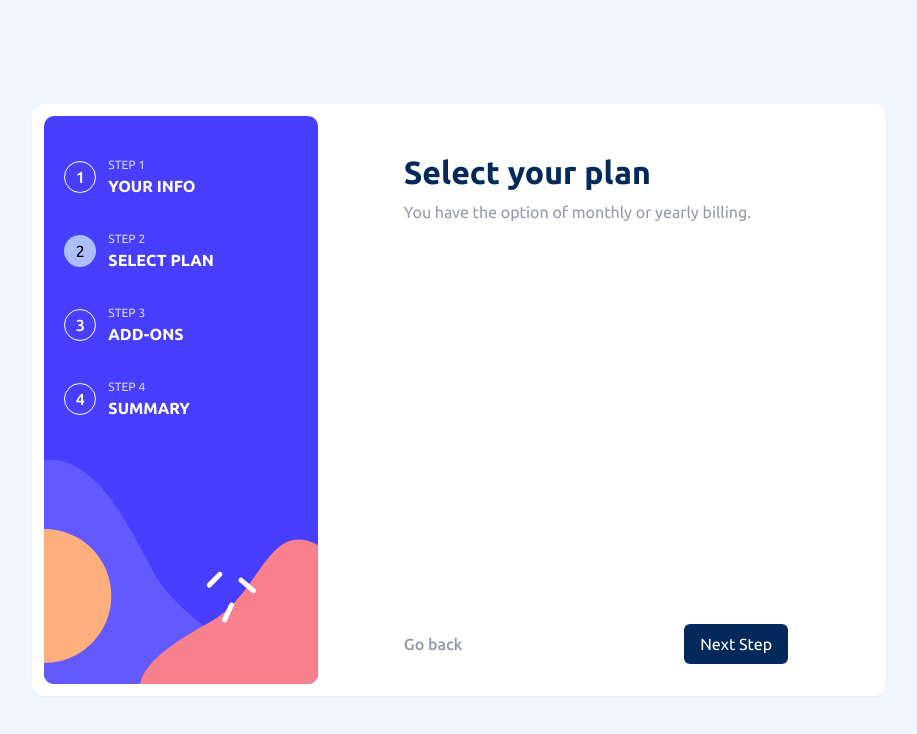
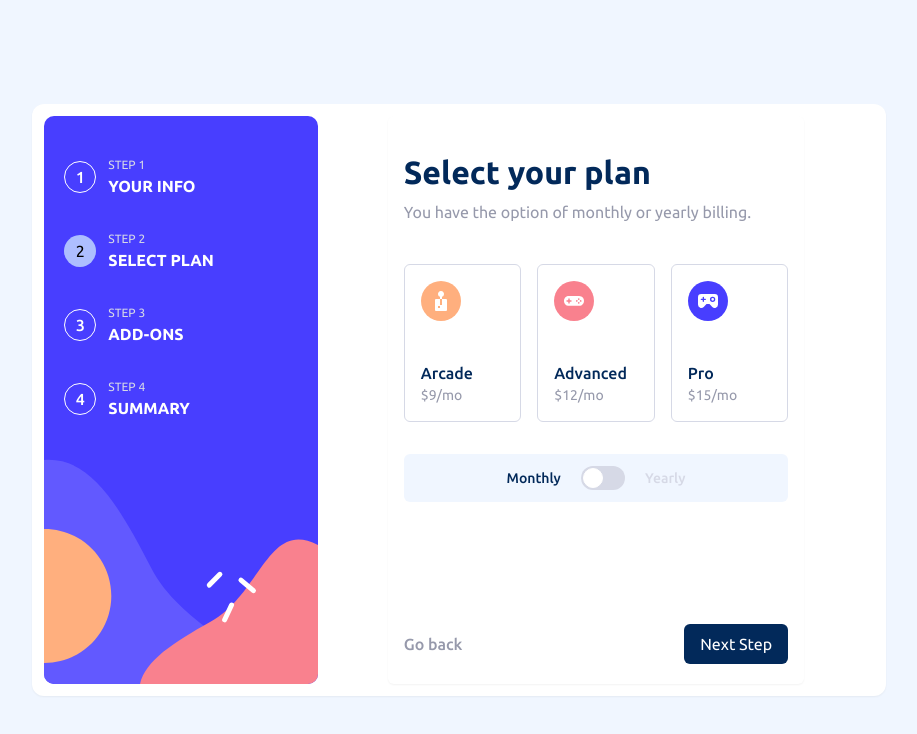
Before and after one commit to yukiao/Multi-Step-Form, a React (Vite) app: page / in a window 1280 px wide. Shown: the top 734 px of the page, without its empty margins (181-1098 px from the left). Built offline with nearby package versions, Linux system fonts and the light colour scheme.

Commit message:
feat: add select plan step

```diff
--- a/src/App.tsx
+++ b/src/App.tsx
@@ -4,6 +4,7 @@ import Form from "./components/Form";
 import Navigation from "./components/Navigation";
 import { steps } from "./utils/steps";
 import ActionButtons from "./components/ActionButton";
+import Plan from "./components/Plan";
 
 function App() {
   const [activeStep, setActiveStep] = useState<number>(2);
@@ -18,7 +19,7 @@ function App() {
             <Navigation activeStep={activeStep} />
           </div>
           <div className="flex-1 flex justify-center bg-MAGNOLIA md:bg-WHITE pb-4 md:pb-0">
-            <div className="self-start md:self-auto relative w-10/12 md:w-9/12 flex flex-col space-y-10 bg-WHITE py-8 pb-8 md:pb-0 p-4 rounded-md -mt-20 md:mt-0">
+            <div className="self-start md:self-auto relative w-10/12 md:w-9/12 flex flex-col space-y-10 bg-WHITE shadow-sm py-8 pb-8 md:pb-0 p-4 rounded-md -mt-20 md:mt-0">
               <div className="md:mt-0 flex flex-col space-y-1">
                 <h1 className="font-bold text-BLUE text-[28px] md:text-[32px]">
                   <span>{`${steps[activeStep - 1].title}`}</span>
@@ -36,6 +37,8 @@ function App() {
                     handleSubmit={() => setActiveStep(2)}
                   />
                 )}
+
+                {activeStep === 2 && <Plan />}
                 {/** Main content end */}
               </div>
 
--- /dev/null
+++ b/src/components/Plan.tsx
@@ -0,0 +1,74 @@
+import PlanCard from "./PlanCard";
+import ArcadeIcon from "../assets/images/icon-arcade.svg";
+import AdvancedIcon from "../assets/images/icon-advanced.svg";
+import ProIcon from "../assets/images/icon-pro.svg";
+import { useState } from "react";
+import Switch from "./Switch";
+
+type PricingPlan = {
+  iconSrc: string;
+  price: number;
+  name: string;
+};
+
+const pricingPlans: PricingPlan[] = [
+  {
+    name: "Arcade",
+    iconSrc: ArcadeIcon,
+    price: 9,
+  },
+  {
+    name: "Advanced",
+    iconSrc: AdvancedIcon,
+    price: 12,
+  },
+  {
+    name: "Pro",
+    iconSrc: ProIcon,
+    price: 15,
+  },
+];
+
+const Plan = () => {
+  const [activeIndex, setActiveIndex] = useState<number>(-1);
+  const [isYearly, setIsYearly] = useState<boolean>(false);
+  return (
+    <div className="flex flex-col">
+      <div className="grid grid-cols-1 md:grid-cols-3 gap-4">
+        {pricingPlans.map((plan, index) => (
+          <PlanCard
+            iconSrc={plan.iconSrc}
+            price={plan.price}
+            name={plan.name}
+            active={activeIndex === index}
+            onClick={() => setActiveIndex(index)}
+            yearly={isYearly}
+          />
+        ))}
+      </div>
+
+      <div className="bg-MAGNOLIA mt-8 p-3 flex justify-center items-center space-x-5 rounded-md">
+        <span
+          className={`text-sm font-medium ${
+            !isYearly ? "text-BLUE" : "text-LIGHT_GRAY"
+          }`}
+        >
+          Monthly
+        </span>
+        <Switch
+          checked={isYearly}
+          onChecked={(e) => setIsYearly(e.target.checked)}
+        />
+        <span
+          className={`text-sm font-medium ${
+            isYearly ? "text-BLUE" : "text-LIGHT_GRAY"
+          }`}
+        >
+          Yearly
+        </span>
+      </div>
+    </div>
+  );
+};
+
+export default Plan;
--- /dev/null
+++ b/src/components/PlanCard.tsx
@@ -0,0 +1,43 @@
+import { createElement } from "react";
+
+interface PlanCardProps {
+  iconSrc: string;
+  price: number;
+  name: string;
+  active: boolean;
+  yearly: boolean;
+  onClick: () => void;
+}
+
+const PlanCard = ({
+  iconSrc,
+  price,
+  name,
+  active,
+  yearly,
+  onClick,
+}: PlanCardProps) => {
+  return (
+    <div
+      className={`flex md:flex-col border ${
+        active ? "border-BLUE bg-MAGNOLIA" : "border-LIGHT_GRAY"
+      } hover:border-BLUE rounded-md p-4 space-x-4 md:space-x-0 md:space-y-10`}
+      onClick={onClick}
+    >
+      {createElement("img", {
+        src: iconSrc,
+        className: "self-start",
+      })}
+
+      <div className="flex flex-col">
+        <span className="text-BLUE font-medium">{name}</span>
+        <span className="text-COOL_GRAY text-sm">
+          ${`${yearly ? price * 10 : price}`}/{yearly ? "yr" : "mo"}
+        </span>
+        {yearly && <span className="text-[12px] text-BLUE">2 months free</span>}
+      </div>
+    </div>
+  );
+};
+
+export default PlanCard;
--- /dev/null
+++ b/src/components/Switch.tsx
@@ -0,0 +1,20 @@
+interface SwitchProps {
+  checked: boolean;
+  onChecked: (e: React.ChangeEvent<HTMLInputElement>) => void;
+}
+
+const Switch = ({ checked, onChecked }: SwitchProps) => {
+  return (
+    <label className="relative inline-flex items-center cursor-pointer">
+      <input
+        type="checkbox"
+        className="sr-only peer"
+        checked={checked}
+        onChange={onChecked}
+      />
+      <div className="w-11 h-6 bg-LIGHT_GRAY rounded-full peer peer-checked:after:translate-x-full rtl:peer-checked:after:-translate-x-full peer-checked:after:border-white after:content-[''] after:absolute after:top-0.5 after:start-[2px] after:bg-WHITE after:border-WHITE after:border after:rounded-full after:h-5 after:w-5 after:transition-all peer-checked:bg-BLUE"></div>
+    </label>
+  );
+};
+
+export default Switch;
```
